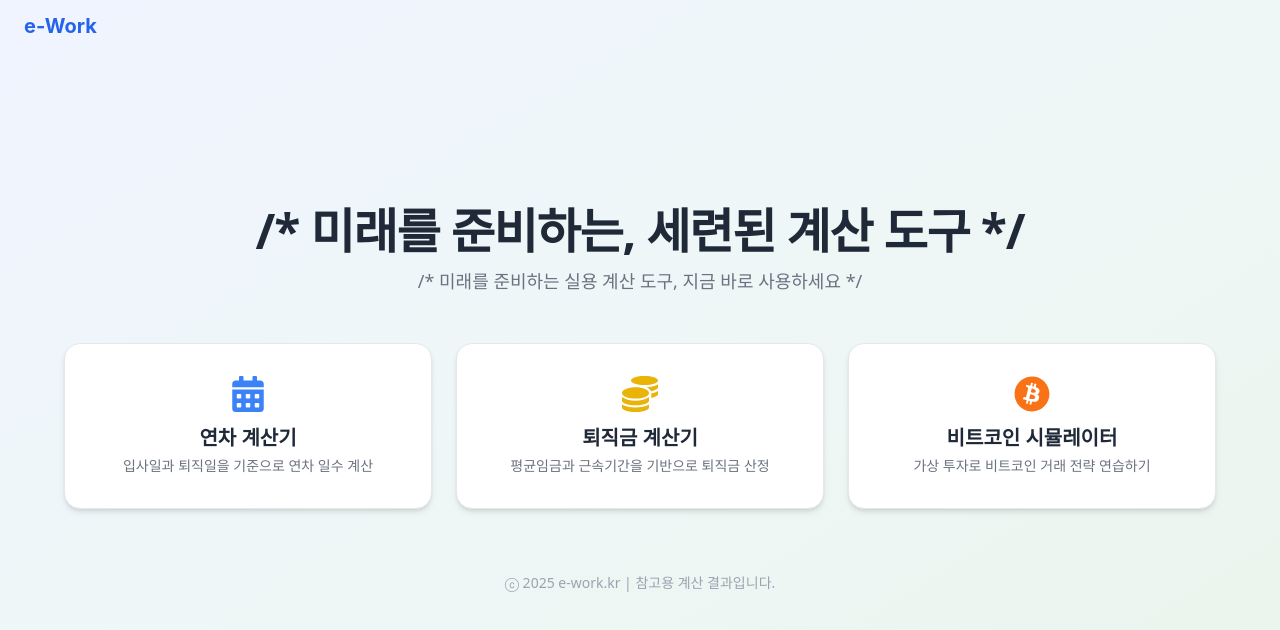
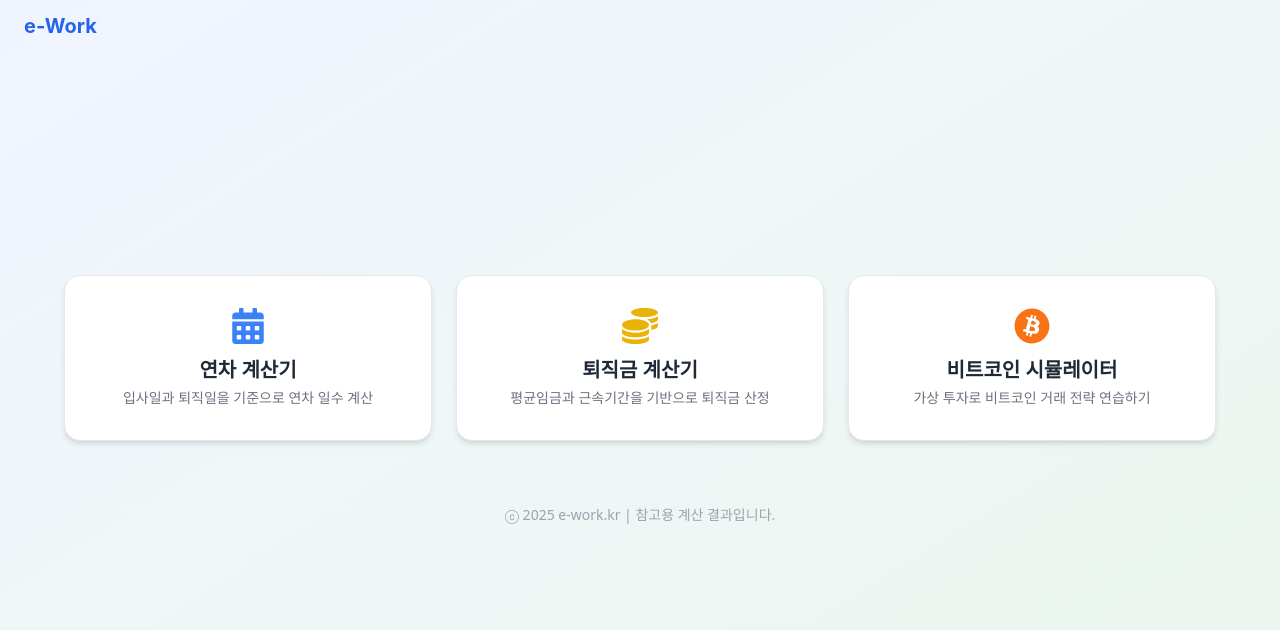
Before and after one commit to jansssss/vacation, a React (Create React App) app: page / in a window 1280 px wide. Shown: the top 630 px of the page. Built offline with nearby package versions, Linux system fonts and the light colour scheme.

Commit message:
Update Home.jsx

```diff
--- a/src/pages/Home.jsx
+++ b/src/pages/Home.jsx
@@ -8,16 +8,16 @@ const Home = () => {
       {/* 상단 로고 */}
 
       {/* 타이틀 */}
+      {/*
       <div className="text-center mb-12">
         <h1 className="text-4xl md:text-5xl font-extrabold text-gray-800 mb-3 tracking-tight">
-        /*  미래를 준비하는, 세련된 계산 도구 */
-
+         미래를 준비하는, 세련된 계산 도구
         </h1>
         <p className="text-lg text-gray-500">
-       /*   미래를 준비하는 실용 계산 도구, 지금 바로 사용하세요 */
+          미래를 준비하는 실용 계산 도구, 지금 바로 사용하세요
         </p>
       </div>
-
+      */}
       {/* 카드 */}
       <div className="grid grid-cols-1 md:grid-cols-2 lg:grid-cols-3 gap-6 w-full max-w-6xl">
         <Link
```
